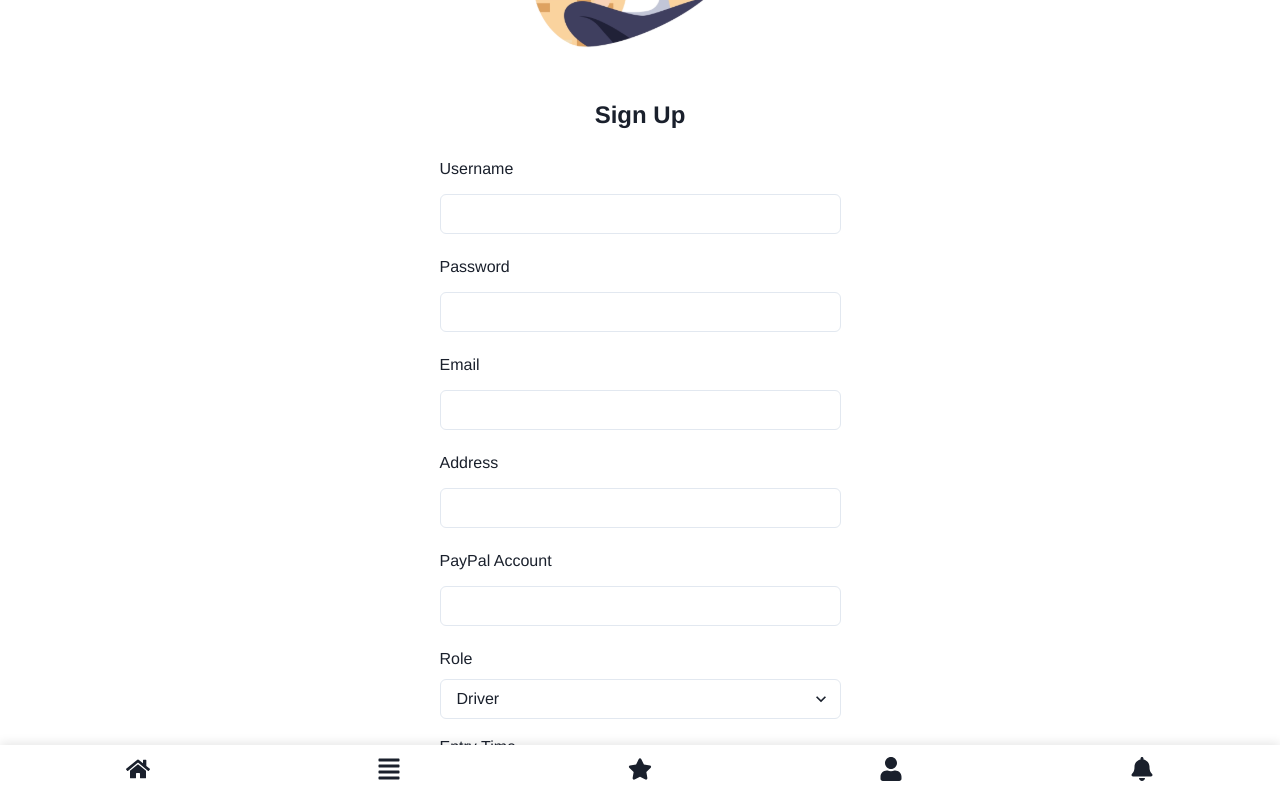
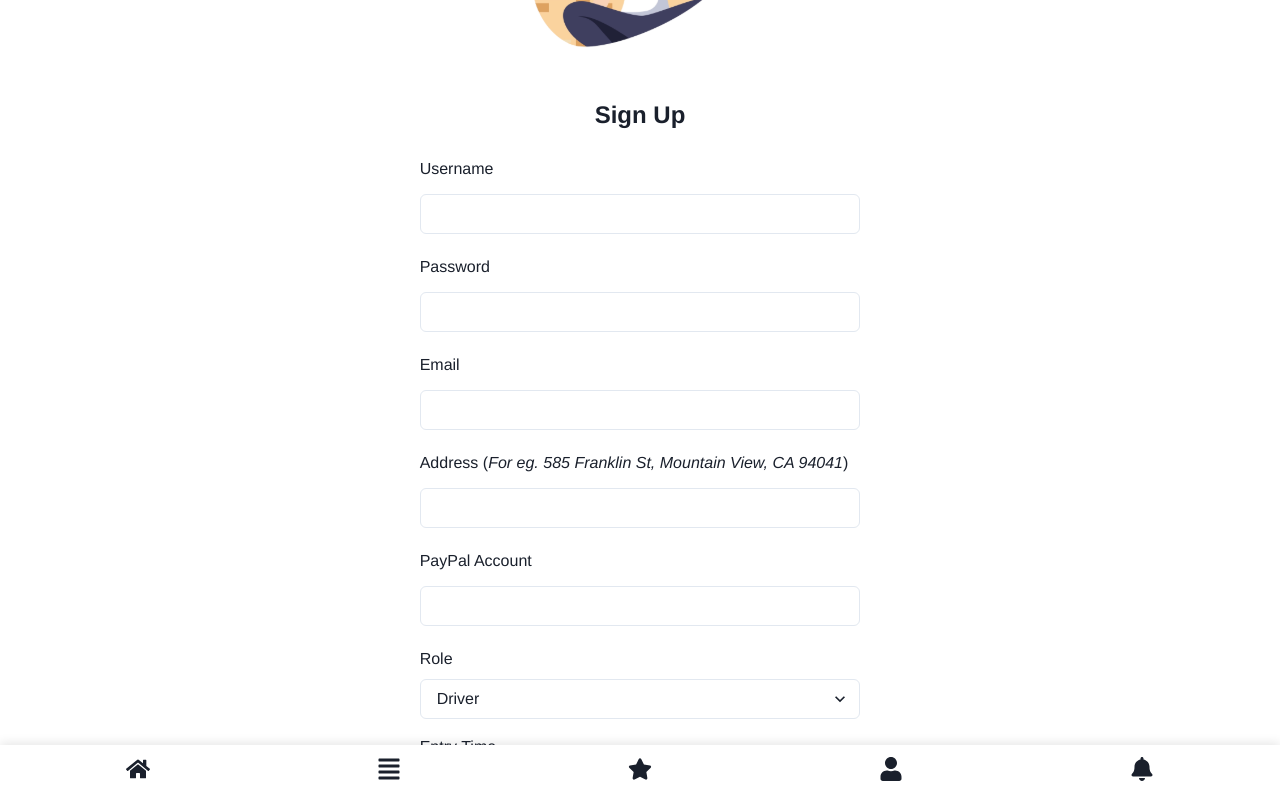
Before and after one commit to CMUSVCampuShare/frontend_js, a React (Create React App) app: page /register in a window 1280 px wide. Shown: the top 798 px of the page. Built offline with nearby package versions, Linux system fonts and the light colour scheme.

Commit message:
added sample address format

```diff
--- a/src/js/register.js
+++ b/src/js/register.js
@@ -119,7 +119,14 @@ function Register() {
           />
         </FormControl>
         <FormControl id="address">
-          <FormLabel>Address</FormLabel>
+          <FormLabel>
+            Address (
+            <span style={{ fontWeight: "normal", fontStyle: "italic" }}>
+              For eg. 585 Franklin St, Mountain View, CA 94041
+            </span>
+            )
+          </FormLabel>
+
           <Input
             type="text"
             id="address"
```
